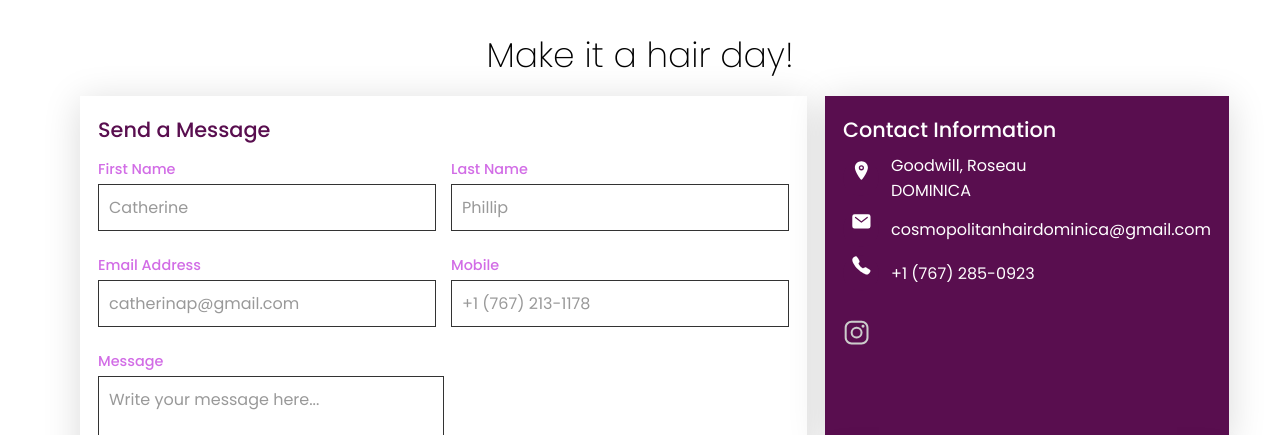
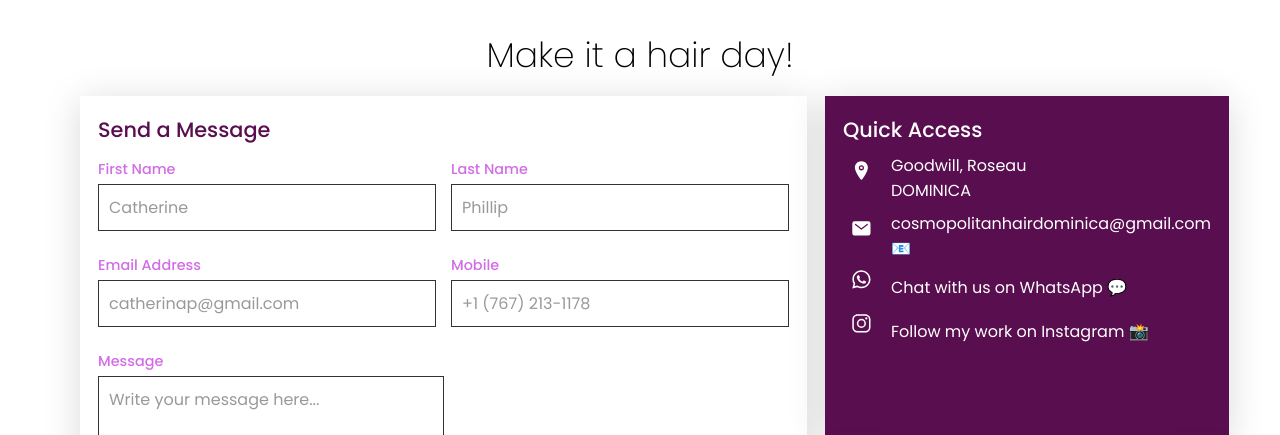
Before and after one commit to cosmopolitanhairdominica-tech/cosmopolitanhairdominica, a plain HTML site: page index.html in a window 1280 px wide. Shown: the top 435 px of the page. Drawn offline with nearby package versions, Linux system fonts and the light colour scheme.

Commit message:
Update index.html

```diff
--- a/index.html
+++ b/index.html
@@ -71,26 +71,34 @@
 
                 <!-- Info Box -->
                 <div class="contact info">
-                     <h3>Contact Information</h3>
+                     <h3>Quick Access</h3>
                      <div class="infoBox">
                         <div>
                             <span><ion-icon name="location"></ion-icon></span>
                             <p>Goodwill, Roseau <br> DOMINICA</p>
                         </div>
-                     <div>
-                     <span><ion-icon name="mail"></ion-icon></span>
-                     <a href="mailto:cosmopolitanhairdominica@gmail.com">cosmopolitanhairdominica@gmail.com</a>
-                     </div>
+                    <div>
+  <span><ion-icon name="mail"></ion-icon></span>
+  <a href="https://mail.google.com/mail/?view=cm&fs=1&to=cosmopolitanhairdominica@gmail.com&su=Hair%20Appointment&body=Hi%20Cosmopolitan%20Hair%2C"
+     target="_blank">
+     cosmopolitanhairdominica@gmail.com 📧
+  </a>
+</div>
 
-                      <div>
-                     <span><ion-icon name="call"></ion-icon></span>
-                     <a href="tel:+1 (767) 285-0923">+1 (767) 285-0923</a>
-                     </div>
+<div>
+  <span><ion-icon name="logo-whatsapp"></ion-icon></span>
+  <a href="https://wa.me/17672850923?text=Hi%20Cosmopolitan%20Hair%2C%20I’d%20like%20to%20book%20an%20appointment."
+     target="_blank">
+     Chat with us on WhatsApp 💬
+  </a>
+</div>
 
-                     <!--Social Media Links-->
-                   <ul class="sci">
-                    <li><a href="#"><ion-icon name="logo-instagram"></ion-icon></a></li>
-                   </ul>
+<div>
+  <span><ion-icon name="logo-instagram"></ion-icon></span>
+  <a href="#" target="_blank">
+    Follow my work on Instagram 📸
+  </a>
+</div>
                 </div>
                 </div>
 
```
